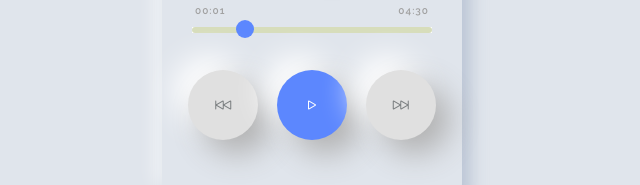
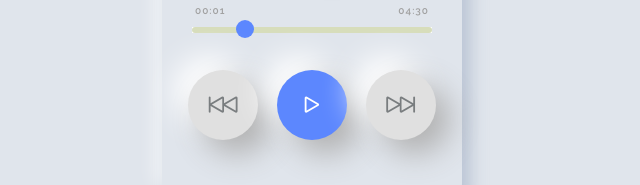
Before and after one commit to manuher16/music_player_react, a React (Create React App) app in the folder frontend/: page / in a window 1280 px wide. Shown: the part 479-664 px from the top of the page, without its empty margins (328-968 px from the left). Built offline with nearby package versions, Linux system fonts and the light colour scheme.

Commit message:
Cambios className botones

```diff
--- a/frontend/src/styles/player.css
+++ b/frontend/src/styles/player.css
@@ -129,6 +129,7 @@ img {
 .player__btn--medium {
   min-height: 70px;
   min-width: 70px;
+  font-size: 1.8rem;
 }
 .blue {
   background-color: #5c87fe;
--- a/frontend/src/views/Player.js
+++ b/frontend/src/views/Player.js
@@ -24,11 +24,11 @@ const Player = (props) => {
             <div className="player">
                 <div className="player__controls" style={styleControl1} >
                     <div className="player__btn player__btn--small">
-                        <i className="bis bi-arrow-left"></i>
+                        <i className="bi bi-arrow-left"></i>
                     </div>
                     <h5 className="player__title">Playin Now</h5>
                     <div className="player__btn player__btn--small">
-                        <i className="bis bi-list"></i>
+                        <i className="bi bi-list"></i>
                     </div>
                 </div>
                 <div className="player__album">
@@ -50,14 +50,14 @@ const Player = (props) => {
                 </audio>
                 <div className="player__controls" style={styleControl2}>
                     <div className="player__btn player__btn--medium" >
-                        <i className="bis bi-skip-backward"></i>
+                        <i className="bi bi-skip-backward"></i>
                     </div>
                     <div className="player__btn player__btn--medium blue">
-                        <i className="bis bi-play play-btn" onClick={() => play}></i>
-                        <i className="bis bi-pause pause-btn hide" onClick={() => play}></i>
+                        <i className="bi bi-play play-btn" onClick={() => play}></i>
+                        <i className="bi bi-pause pause-btn hide" onClick={() => play}></i>
                     </div>
                     <div className="player__btn player__btn--medium">
-                        <i className="bis bi-skip-forward"></i>
+                        <i className="bi bi-skip-forward"></i>
                     </div>
                 </div>
             </div>
```
